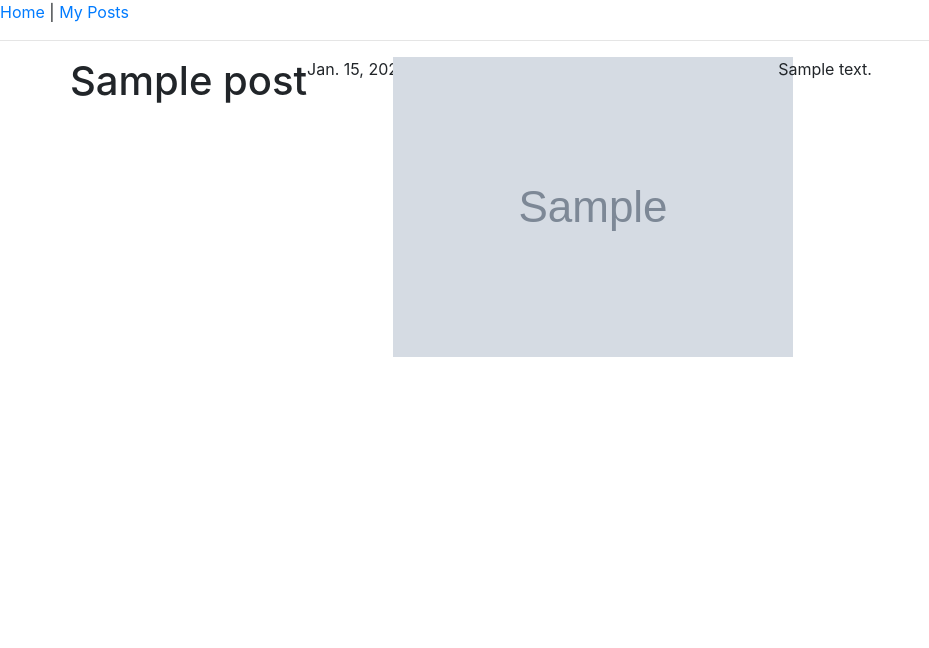
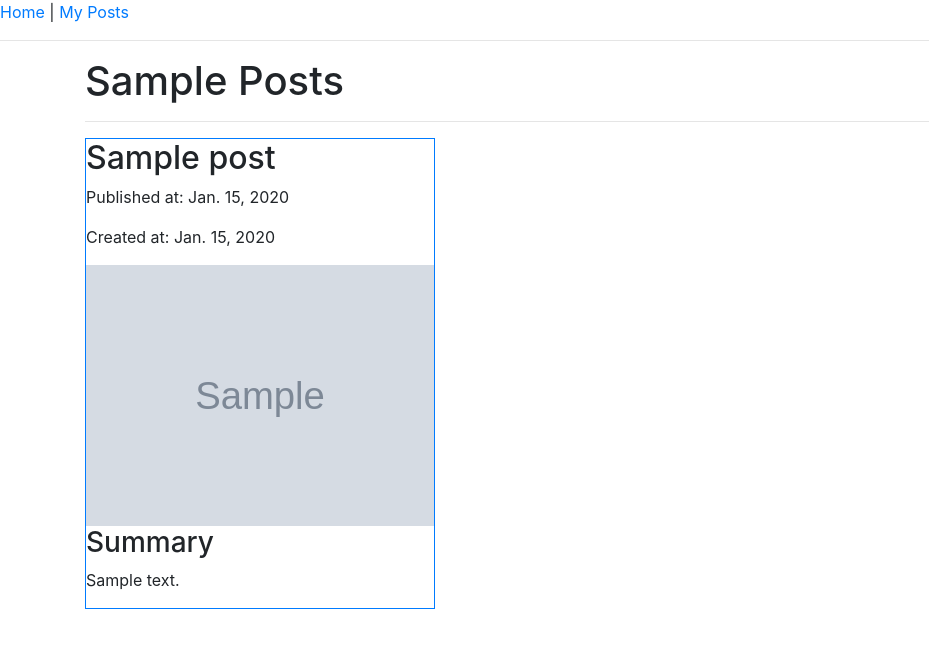
Before and after one commit to luislard/wordplease, a Django app: page /posts/ in a window 1280 px wide. Shown: the top 648 px of the page, without its empty margins (0-929 px from the left). Run offline with Django 3.2, Linux system fonts and the light colour scheme; a user stored in the database is signed in; tables that the repository leaves empty hold one stand-in row (values such as "Sample post"); grey boxes marked "Sample" are stand-in pictures; some libraries are stand-ins or nearby versions.

Commit message:
adding better grid, also added filter and ordering for my_posts view

```diff
--- a/src/posts/templates/base.html
+++ b/src/posts/templates/base.html
@@ -15,5 +15,10 @@
     {% block content %}
 
     {% endblock %}
+    {% block javascripts %}
+        <script src="https://code.jquery.com/jquery-3.2.1.slim.min.js" integrity="sha384-KJ3o2DKtIkvYIK3UENzmM7KCkRr/rE9/Qpg6aAZGJwFDMVNA/GpGFF93hXpG5KkN" crossorigin="anonymous"></script>
+        <script src="https://cdnjs.cloudflare.com/ajax/libs/popper.js/1.12.9/umd/popper.min.js" integrity="sha384-ApNbgh9B+Y1QKtv3Rn7W3mgPxhU9K/ScQsAP7hUibX39j7fakFPskvXusvfa0b4Q" crossorigin="anonymous"></script>
+        <script src="https://maxcdn.bootstrapcdn.com/bootstrap/4.0.0-beta.3/js/bootstrap.min.js" integrity="sha384-a5N7Y/aK3qNeh15eJKGWxsqtnX/wWdSZSKp+81YjTmS15nvnvxKHuzaWwXHDli+4" crossorigin="anonymous"></script>
+    {% endblock %}
 </body>
 </html>
--- a/src/posts/templates/my_posts.html
+++ b/src/posts/templates/my_posts.html
@@ -3,6 +3,10 @@
 {% block head_title %} My Posts {% endblock %}
 {% block content %}
 <div class="container">
-    {% include 'posts_list.html' with posts=object_list %}
+    <h1>{{ request.user|capfirst }} Posts</h1>
+    <hr>
+    <div class="row">
+        {% include 'posts_list.html' with posts=object_list %}
+    </div>
 </div>
 {% endblock %}
--- a/src/posts/templates/posts_list.html
+++ b/src/posts/templates/posts_list.html
@@ -1,13 +1,20 @@
 {% for post in posts %}
 
-    <div class="row">
-        <h1>{{ post.title }}</h1>
-        <p>{{ post.publication_date }}</p>
-        <div class="row">
-            <img src="{{ post.image }}" alt="{{ post.title }}" class="img-fluid">
+    <div class="col-xs-12 col-sm-6 col-md-4">
+        <div class="border border-primary">
+
+
+            <h2>{{ post.title }}</h2>
+            <p>Published at: {{ post.publication_date|date }}</p>
+            {% if request.user == post.user %}
+                <p>Created at: {{ post.publication_date|date }}</p>
+            {% endif %}
+
+                <img src="{{ post.image }}" alt="{{ post.title }}" class="img-fluid">
+
+            <h3>Summary</h3>
+            <p>{{ post.summary|truncatechars:50 }}</p>
         </div>
-
-        <p>{{ post.summary }}</p>
     </div>
 
 
--- a/src/posts/views.py
+++ b/src/posts/views.py
@@ -9,12 +9,12 @@ from posts.models import Post
 
 class PostsView(ListView):
     model = Post
-    template_name = "my_posts.html"
+    template_name = "home.html"
 
     def get_queryset(self):
         now = datetime.datetime.now()
         queryset = super(PostsView, self).get_queryset()
-        return queryset.filter(publication_date__lte=now.strftime("%Y-%m-%d"))
+        return queryset.filter(publication_date__lte=now.strftime("%Y-%m-%d")).order_by('-publication_date')
 
 
 #@login_required
@@ -30,4 +30,4 @@ class MyPostsView(LoginRequiredMixin,ListView):
 
     def get_queryset(self):
         queryset = super(MyPostsView, self).get_queryset()
-        return queryset.filter(user=self.request.user)
+        return queryset.filter(user=self.request.user).order_by('-created_at')
```
Also changed, not shown: src/posts/templates/home.html (+7 -3 lines).
